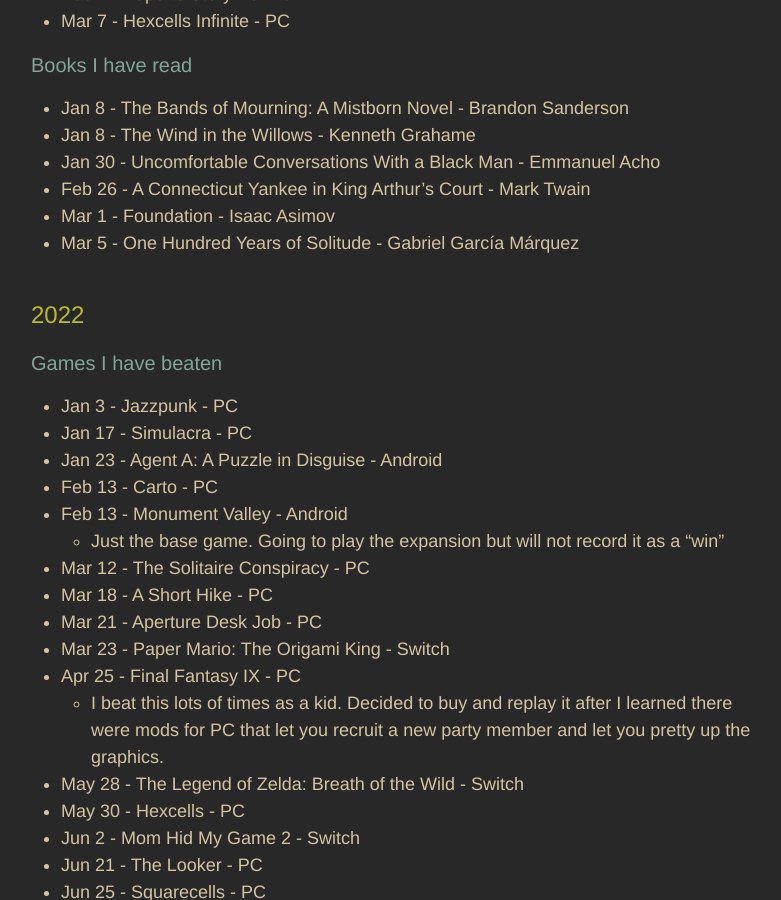
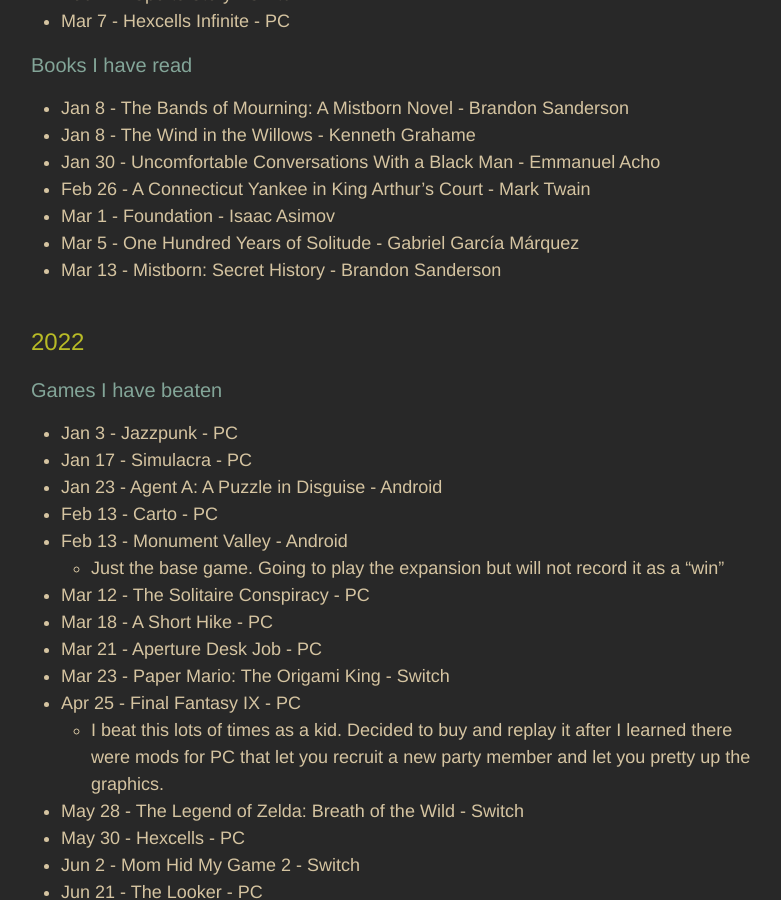
Before and after one commit to adkinsrs/sadkins_site, a Jekyll site: the page built from misc.md, in a window 1280 px wide and 900 px high, scrolled down 767 px. Shown: the whole window, without its empty margins (239-1020 px from the left). Built offline with Jekyll 4.4.1, drawn with Linux system fonts in a browser that asks for light colours.

Commit message:
read a book

```diff
--- a/misc.md
+++ b/misc.md
@@ -36,6 +36,7 @@
 * Feb 26 - A Connecticut Yankee in King Arthur's Court - Mark Twain
 * Mar 1 - Foundation - Isaac Asimov
 * Mar 5 - One Hundred Years of Solitude - Gabriel García Márquez
+* Mar 13 - Mistborn: Secret History - Brandon Sanderson
 
 ## 2022
 
```
